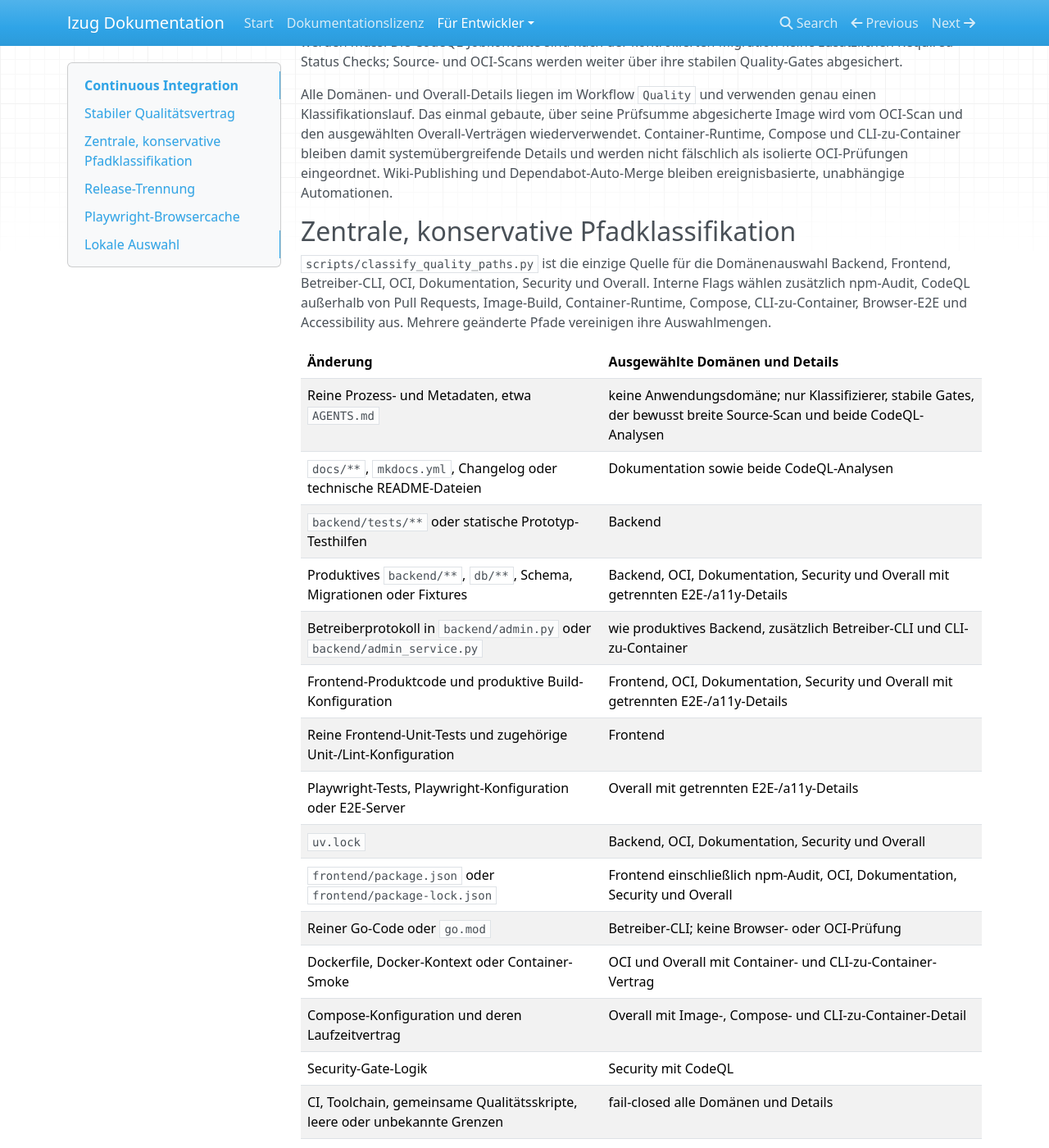
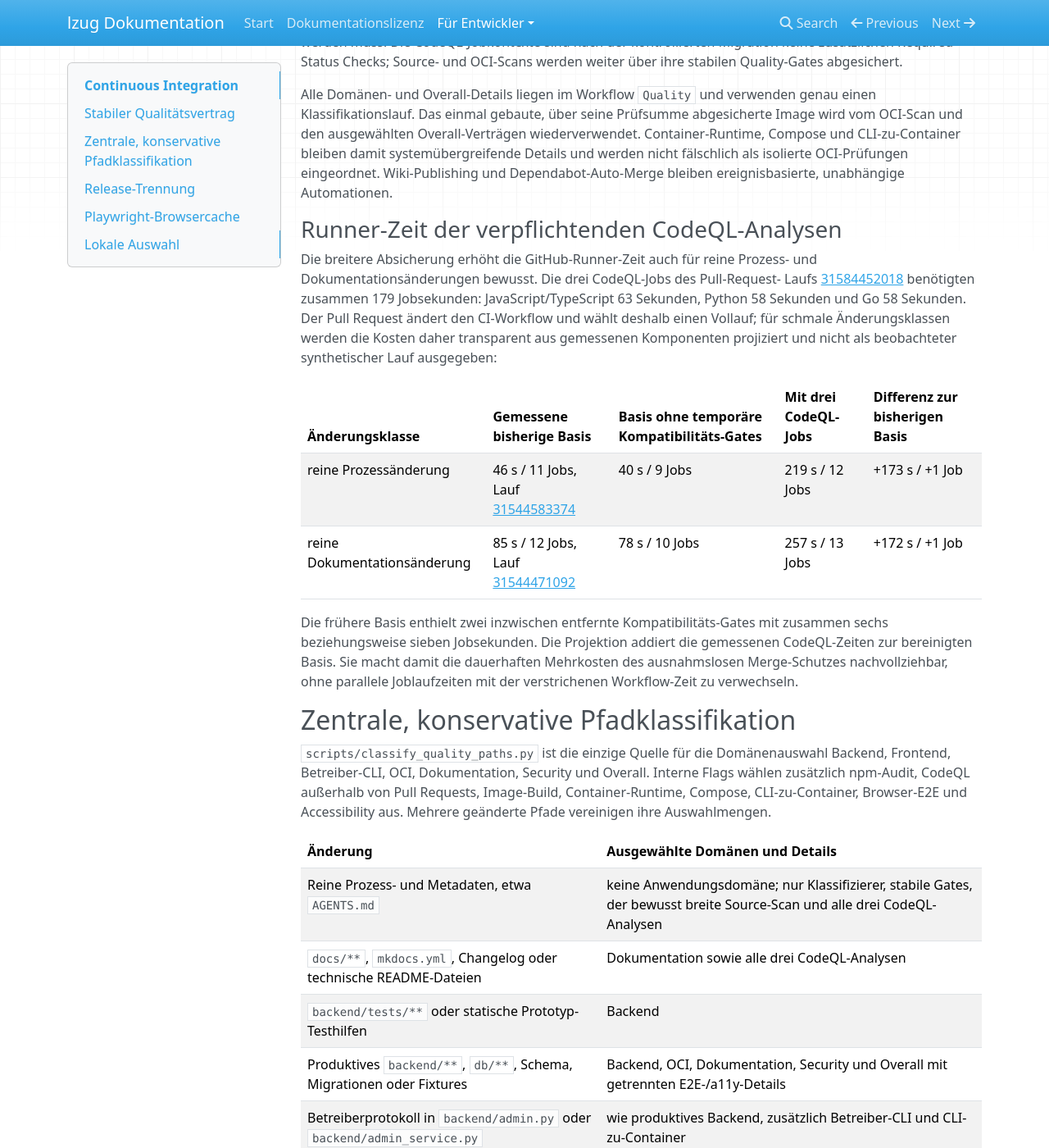
Before and after one commit to lxndrp/lzug, an MkDocs documentation site: the page built from docs/developers/continuous-integration.md, in a window 1280 px wide and 1400 px high, scrolled down 974 px. Shown: the whole window at 82% size. Built offline with MkDocs 1.6.1, drawn with Linux system fonts in a browser that asks for light colours; nearby versions of some CDN libraries.

Commit message:
Preserve CodeQL analysis identities

```diff
--- a/docs/developers/continuous-integration.md
+++ b/docs/developers/continuous-integration.md
@@ -42,6 +42,28 @@ systemübergreifende Details und werden nicht fälschlich als isolierte
 OCI-Prüfungen eingeordnet. Wiki-Publishing und Dependabot-Auto-Merge bleiben
 ereignisbasierte, unabhängige Automationen.
 
+### Runner-Zeit der verpflichtenden CodeQL-Analysen
+
+Die breitere Absicherung erhöht die GitHub-Runner-Zeit auch für reine Prozess-
+und Dokumentationsänderungen bewusst. Die drei CodeQL-Jobs des Pull-Request-
+Laufs [31584452018](https://github.com/lxndrp/lzug/actions/runs/31584452018)
+benötigten zusammen 179 Jobsekunden: JavaScript/TypeScript 63 Sekunden, Python
+58 Sekunden und Go 58 Sekunden. Der Pull Request ändert den CI-Workflow und
+wählt deshalb einen Vollauf; für schmale Änderungsklassen werden die Kosten
+daher transparent aus gemessenen Komponenten projiziert und nicht als
+beobachteter synthetischer Lauf ausgegeben:
+
+| Änderungsklasse | Gemessene bisherige Basis | Basis ohne temporäre Kompatibilitäts-Gates | Mit drei CodeQL-Jobs | Differenz zur bisherigen Basis |
+| --- | --- | --- | --- | --- |
+| reine Prozessänderung | 46 s / 11 Jobs, Lauf [31544583374](https://github.com/lxndrp/lzug/actions/runs/31544583374) | 40 s / 9 Jobs | 219 s / 12 Jobs | +173 s / +1 Job |
+| reine Dokumentationsänderung | 85 s / 12 Jobs, Lauf [31544471092](https://github.com/lxndrp/lzug/actions/runs/31544471092) | 78 s / 10 Jobs | 257 s / 13 Jobs | +172 s / +1 Job |
+
+Die frühere Basis enthielt zwei inzwischen entfernte Kompatibilitäts-Gates mit
+zusammen sechs beziehungsweise sieben Jobsekunden. Die Projektion addiert die
+gemessenen CodeQL-Zeiten zur bereinigten Basis. Sie macht damit die dauerhaften
+Mehrkosten des ausnahmslosen Merge-Schutzes nachvollziehbar, ohne parallele
+Joblaufzeiten mit der verstrichenen Workflow-Zeit zu verwechseln.
+
 ## Zentrale, konservative Pfadklassifikation
 
 `scripts/classify_quality_paths.py` ist die einzige Quelle für die
@@ -53,8 +75,8 @@ aus. Mehrere geänderte Pfade vereinigen ihre Auswahlmengen.
 
 | Änderung | Ausgewählte Domänen und Details |
 | --- | --- |
-| Reine Prozess- und Metadaten, etwa `AGENTS.md` | keine Anwendungsdomäne; nur Klassifizierer, stabile Gates, der bewusst breite Source-Scan und beide CodeQL-Analysen |
-| `docs/**`, `mkdocs.yml`, Changelog oder technische README-Dateien | Dokumentation sowie beide CodeQL-Analysen |
+| Reine Prozess- und Metadaten, etwa `AGENTS.md` | keine Anwendungsdomäne; nur Klassifizierer, stabile Gates, der bewusst breite Source-Scan und alle drei CodeQL-Analysen |
+| `docs/**`, `mkdocs.yml`, Changelog oder technische README-Dateien | Dokumentation sowie alle drei CodeQL-Analysen |
 | `backend/tests/**` oder statische Prototyp-Testhilfen | Backend |
 | Produktives `backend/**`, `db/**`, Schema, Migrationen oder Fixtures | Backend, OCI, Dokumentation, Security und Overall mit getrennten E2E-/a11y-Details |
 | Betreiberprotokoll in `backend/admin.py` oder `backend/admin_service.py` | wie produktives Backend, zusätzlich Betreiber-CLI und CLI-zu-Container |
```
Also changed, not shown: 3 other files.
